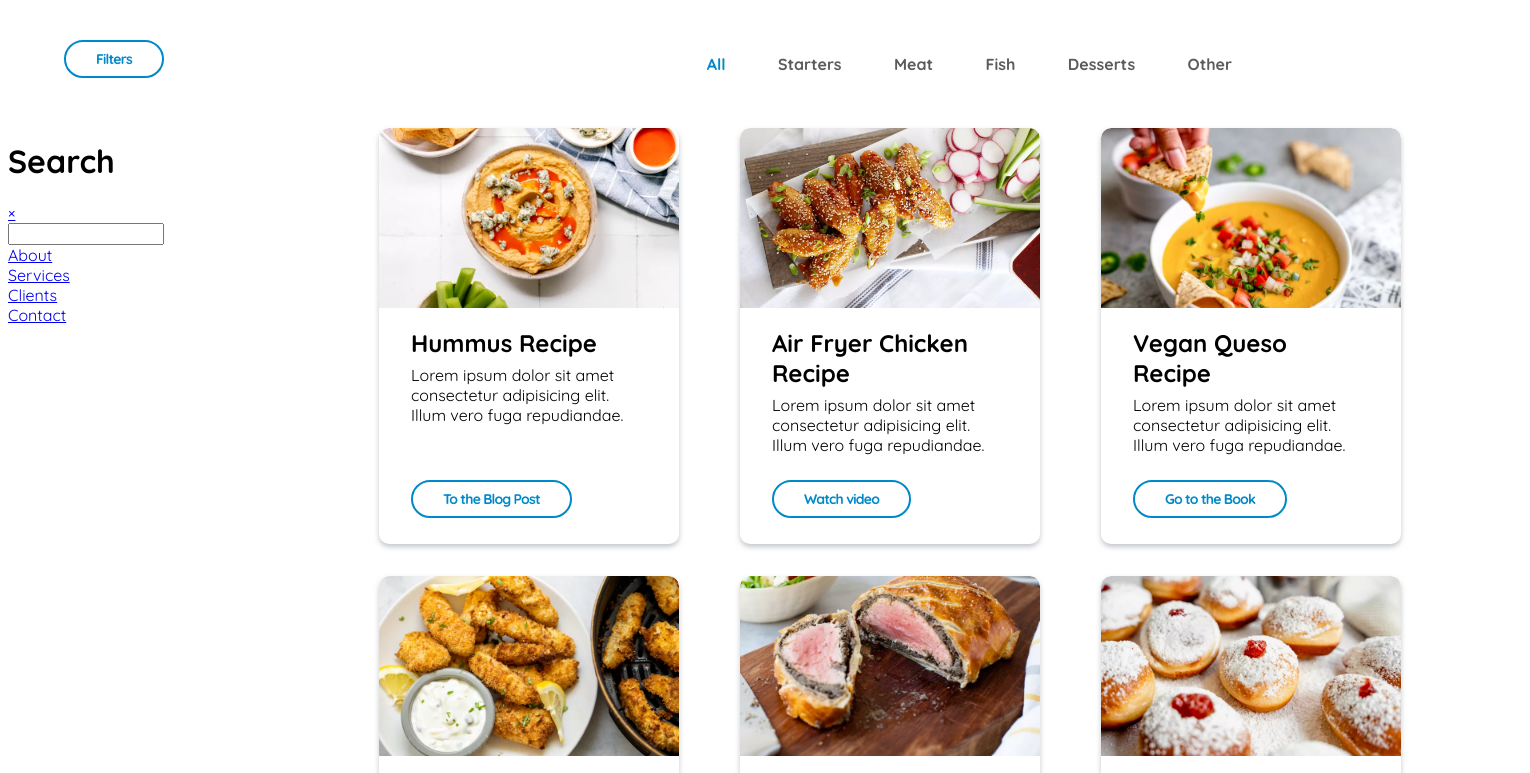
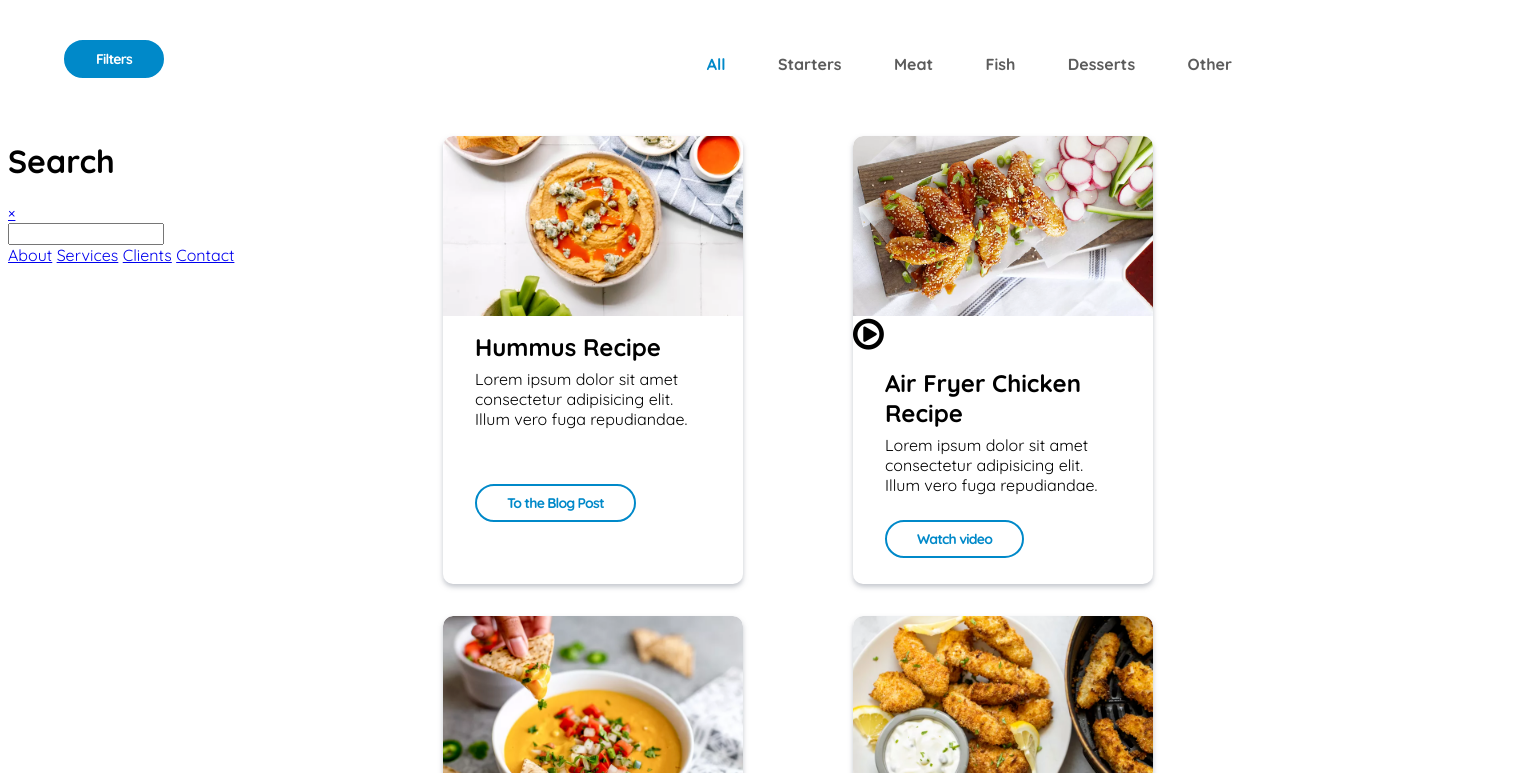
Before and after one commit to joanamartinez/Isotope_Filters, a plain HTML site: page code/index.html in a window 1280 px wide. Both pictures are taken after a click on the button "Filters". Shown: the top 773 px of the page, 1530 px wide, since content can reach past the window. Drawn offline with nearby package versions, Linux system fonts and the light colour scheme.

Commit message:
Second commit, side bar working

```diff
--- a/code/index.html
+++ b/code/index.html
@@ -5,8 +5,9 @@
     <meta http-equiv="X-UA-Compatible" content="IE=edge" />
     <meta name="viewport" content="width=device-width, initial-scale=1.0" />
     <link rel="stylesheet" href="style/style.css">
+    <link rel="stylesheet" href="https://cdnjs.cloudflare.com/ajax/libs/font-awesome/4.7.0/css/font-awesome.min.css">
     <script src="https://ajax.googleapis.com/ajax/libs/jquery/3.6.1/jquery.min.js"></script>
-    <script src="js/index.js"></script>
+    <script defer src="js/index.js"></script>
     <title>Document</title>
   </head>
 
@@ -14,7 +15,7 @@
     <nav class="nav-bar">
         <ul class="nav-bar-left">
             <li>
-                <button class="card-button" onclick="openNav()">Filters</button>
+                <button id="filter-button" class="filter-button" onclick="openNav()">Filters</button>
             </li>
         </ul>
         <ul class="nav-bar-right">
@@ -29,8 +30,8 @@
   </header>
 
   <body>
-
-    <div id="side-nav-bar" class="side-nav-bar">
+    <main id="main-content">
+        <div id="side-nav-bar" class="hidden">
             <div class="search-section">
                 <div class="search-section-header">
                     <h1>Search</h1>
@@ -46,7 +47,7 @@
             </div>
         </div>
 
-    <div class="cards">
+        <div id="cards">
             <div class="cards-container">
                 <div class="card">
                     <div class="class-header">
@@ -62,6 +63,7 @@
                 <div class="card">
                     <div class="class-header">
                         <img class="card-img" src="images/air-fryer-chicken.png" alt="Air Fryer Chicken Recipe">
+                        <i class="fa fa-play-circle-o play-icon" style="font-size:36px;"></i>
                     </div>
                     <div class="card-body">
                         <h2 class="card-title">Air Fryer Chicken Recipe</h2>
@@ -137,6 +139,6 @@
                 </div>
             </div>
         </div>
-
+    </main>
   </body>
 </html>
--- a/code/js/index.js
+++ b/code/js/index.js
@@ -1,11 +1,25 @@
 /* var contents = $('#contents')[0]; //returns a HTML DOM Object */
 
 function openNav() {
-    $(".side-nav-bar").toggleClass('is-active');
-    //$("#side-nav-bar")[0].style.width = "250px";
+  $("#side-nav-bar").toggleClass("hidden");
+  $("#side-nav-bar").toggleClass("side-nav-bar");
+  $("#cards").toggleClass("cards");
+  $("#filter-button").toggleClass("filter-button-active");
 }
 
 function closeNav() {
-    $("#side-nav-bar")[0].style.width = "0px";
+  $("#side-nav-bar").addClass('hidden').siblings().removeClass('side-nav-bar cards');
+  $("#filter-button").removeClass("filter-button-active");
 }
 //https://stackoverflow.com/questions/47476061/pushing-the-content-without-it-changing-width-when-opening-sidebar
+
+
+
+  $('.nav-bar-right').children().each( function( i, liElement ) {
+    var $liElement = $( liElement );
+    $liElement.click( function(e) {
+        $(this).toggleClass('nav-bar-item-selected').siblings().removeClass('nav-bar-item-selected');
+        e.preventDefault();
+    });
+    i++;
+  });
--- a/code/style/style.css
+++ b/code/style/style.css
@@ -38,49 +38,35 @@
 }
 
 /* Side NavBar Style */
-.side-nav-bar {
-    display: none;
-    position: relative;
-    left: -250px;
-    height: calc(100vh - 100px);
-    width: 0;
-/*    position: fixed;*/
-    bottom: 0;
-    left: 0;
-    background-color: transparent;
-    /*overflow-x: hidden;*/
-    background-color: rgb(252, 180, 154);
-    transition: 0.5s;
+main {
+  display: flex;
+  /*margin: auto -1rem 1rem;*/
 }
 
-.side-nav-bar.is-active {
-    display: block;
-    transition: all 2000ms ease;
+.hidden {
+  display: none;
 }
 
-.side-nav-bar.is-active~.cards {
-    width: 100vw;
-    position: absolute;
-    left: calc(250px);
-    top: 0;
-    margin-top: 7em;
+.side-nav-bar {
+  flex: 1;
 }
 
-
+.cards {
+  flex: 3;
+}
 
 /* Card Style */
-.cards {
+#cards {
   width: 100%;
   display: flex;
   justify-content: center;
   align-items: center;
-  flex-wrap: wrap;
 }
 
 .cards-container {
   display: flex;
-  margin: 0em 5.25em 4em 5.25em ;
-  justify-content: space-evenly;
+  margin: 0em 4em 4em 4em;
+  justify-content: space-around;
   flex-wrap: wrap;
 }
 
@@ -93,11 +79,21 @@
   overflow: hidden;
 }
 
+.card-header {
+  position: relative;
+}
+
 .card-img {
+  display: block;
   width: 100%;
   height: 180px;
   object-fit: cover;
   border-radius: 10px 10px 0 0;
+}
+
+.card-header .play-icon {
+  position: absolute;
+  margin: auto;
 }
 
 .card-body {
@@ -118,7 +114,7 @@
 }
 
 /* Buttons Style */
-.card-button {
+.card-button, .filter-button {
   margin-top: auto;
   margin-bottom: 10px;
   width: fit-content;
@@ -136,6 +132,11 @@
   cursor: pointer;
 }
 
+.filter-button-active {
+  color: #ffffff;
+  background-color: var(--btn-color);
+}
+
 .card-button:hover {
   border-color: black;
   color: black;
```
Also changed, not shown: 2 other files. Lines whose indentation alone changed are shown as unchanged.
